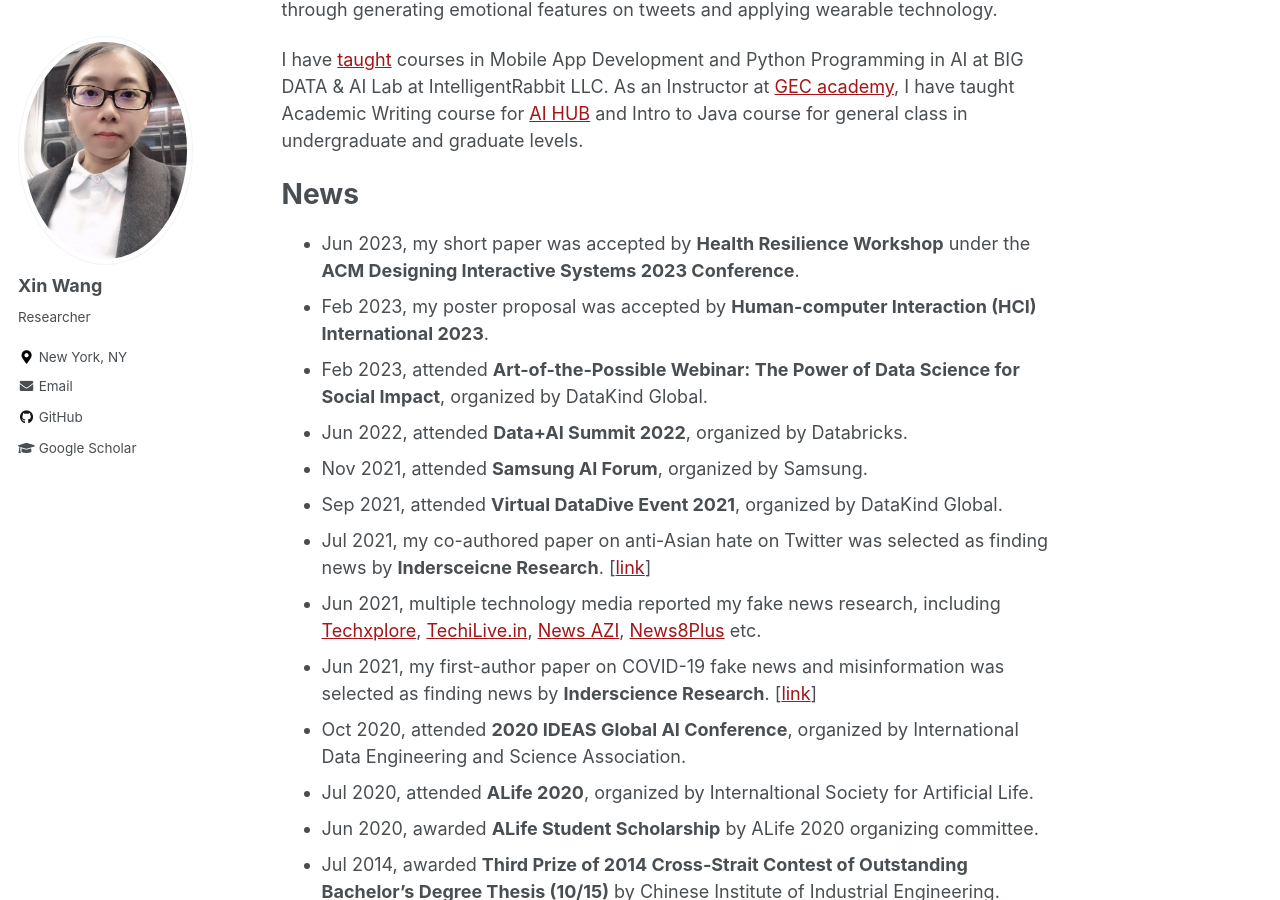
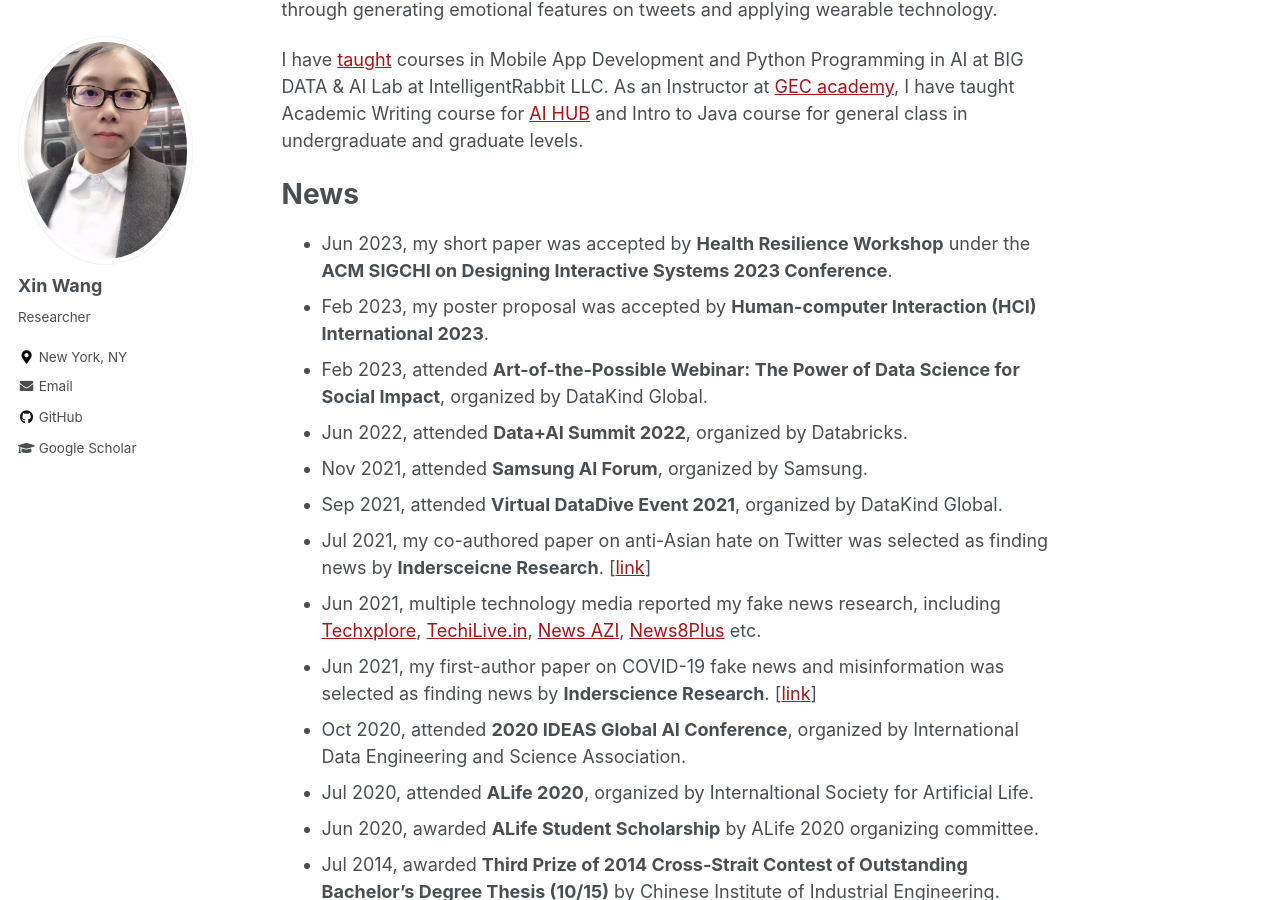
Before and after one commit to xin-wang-kr/xin-wang-kr.github.io, a Jekyll site: the page built from _pages/about.md, in a window 1280 px wide and 900 px high, scrolled down 751 px. Built offline with Jekyll 4.4.1, drawn with Linux system fonts in a browser that asks for light colours.

Commit message:
Update about.md

```diff
--- a/_pages/about.md
+++ b/_pages/about.md
@@ -28,7 +28,7 @@ I have [taught](teaching) courses in Mobile App Development and Python Programmi
 As an Instructor at [GEC academy](https://www.gecacademy.com/), I have taught Academic Writing course for [AI HUB](https://www.gecacademy.com/ai-hub) and Intro to Java course for general class in undergraduate and graduate levels.
 
 # News
-* Jun 2023, my short paper was accepted by __Health Resilience Workshop__ under the __ACM Designing Interactive Systems 2023 Conference__.
+* Jun 2023, my short paper was accepted by __Health Resilience Workshop__ under the __ACM SIGCHI on Designing Interactive Systems 2023 Conference__.
 * Feb 2023, my poster proposal was accepted by __Human-computer Interaction (HCI) International 2023__.
 * Feb 2023, attended __Art-of-the-Possible Webinar: The Power of Data Science for Social Impact__, organized by DataKind Global.
 * Jun 2022, attended __Data+AI Summit 2022__, organized by Databricks.
```
